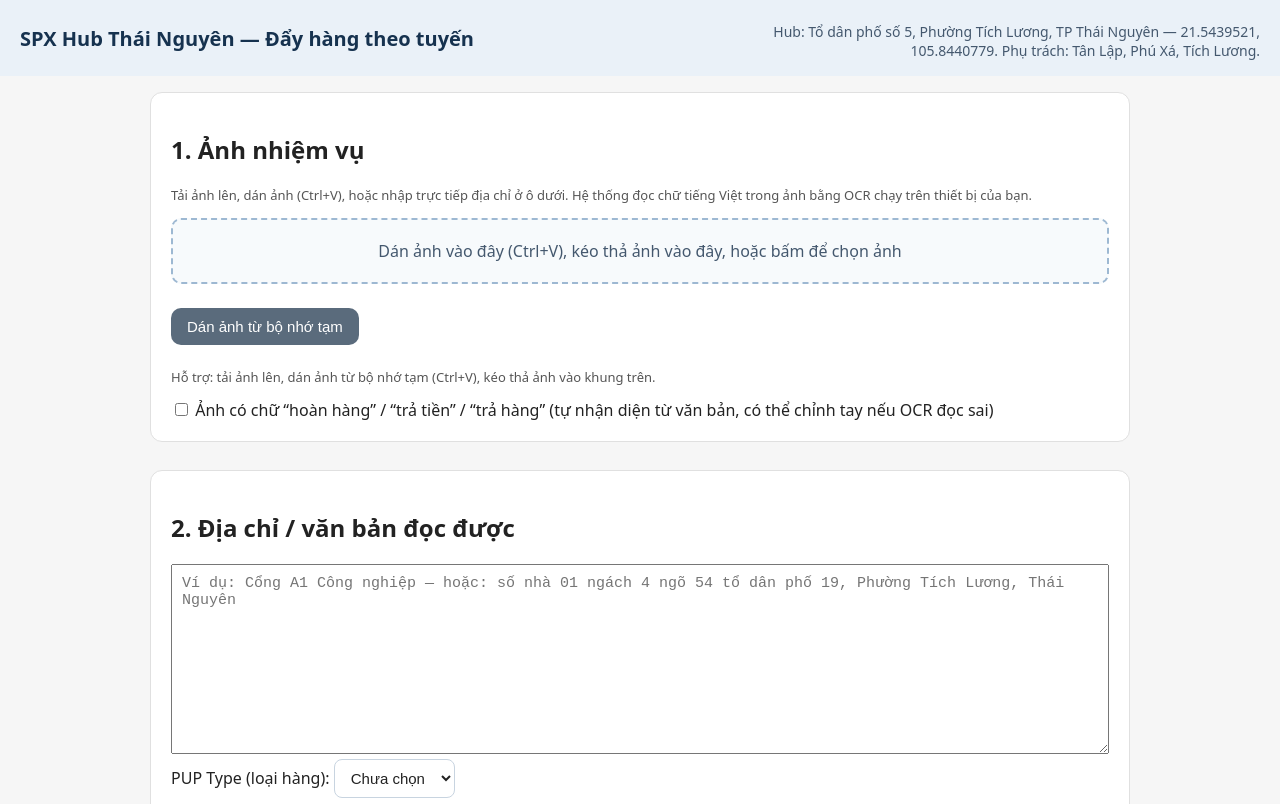
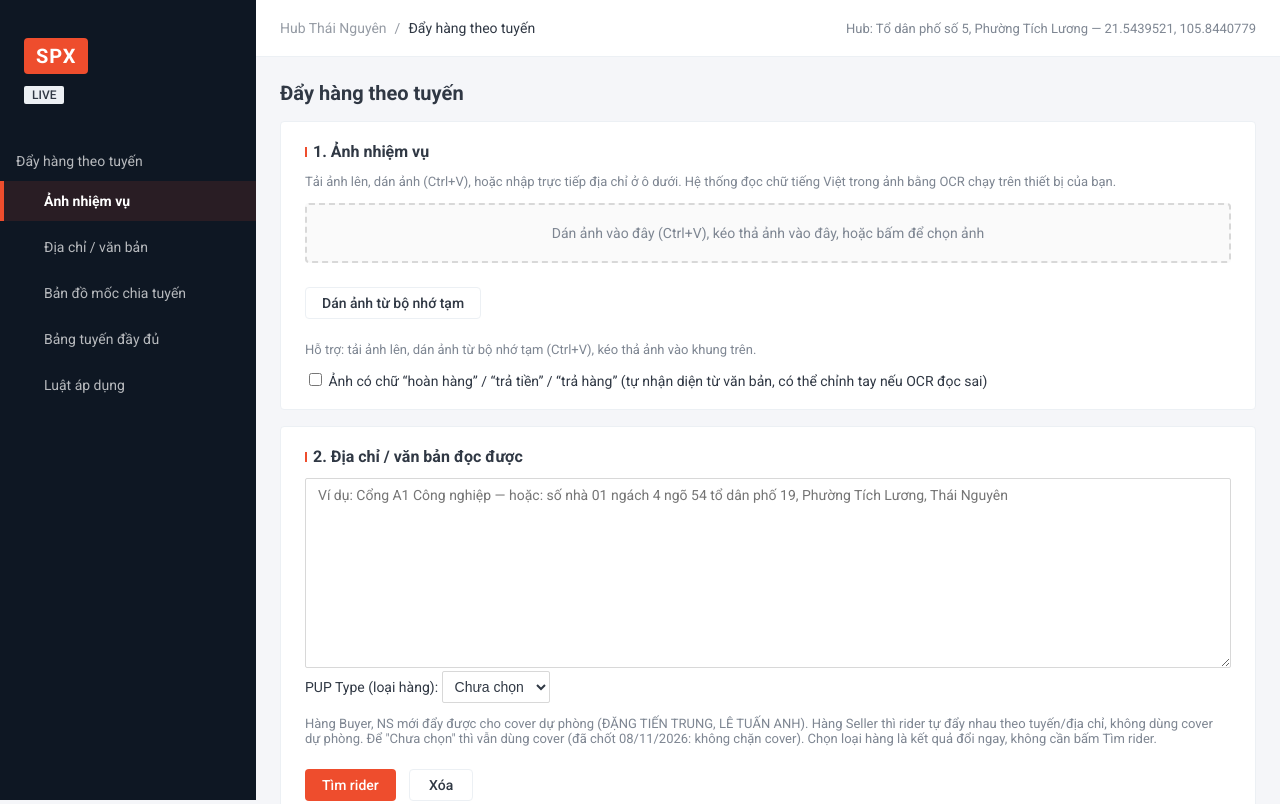
Before and after one commit to thanhbinh-ic/SPX-Hub-TNN3, a plain HTML site: page index.html in a window 1280 px wide. Shown: the top 804 px of the page. Drawn offline with nearby package versions, Linux system fonts and the light colour scheme.

Commit message:
Nhai style console SPX (ssc-ui-vue): sidebar toi 256px + topbar 56px breadcrumb, nut/bang/tag kieu SSC, font Roboto

```diff
--- a/index.html
+++ b/index.html
@@ -5,58 +5,122 @@
 <meta name="viewport" content="width=device-width,initial-scale=1">
 <title>SPX Hub Thái Nguyên — Đẩy hàng theo tuyến</title>
 <link rel="icon" type="image/svg+xml" href="favicon.svg">
+<link rel="preconnect" href="https://fonts.googleapis.com">
+<link href="https://fonts.googleapis.com/css2?family=Roboto:wght@400;500;700&display=swap" rel="stylesheet">
 <link rel="stylesheet" href="https://unpkg.com/leaflet@1.9.4/dist/leaflet.css">
 <script src="https://unpkg.com/leaflet@1.9.4/dist/leaflet.js"></script>
 <script src="https://cdn.jsdelivr.net/npm/tesseract.js@5/dist/tesseract.min.js"></script>
 <style>
-body{font-family:system-ui,-apple-system,Segoe UI,Roboto,Arial,sans-serif;margin:0;background:#f6f6f6;color:#222;text-align:justify}
-header{background:#eaf1f8;color:#16324f;padding:16px 20px;display:flex;gap:16px;align-items:center;justify-content:space-between;flex-wrap:wrap}
-header h1{margin:0;font-size:20px} header p{margin:6px 0 0;color:#44586e}
-.header-info{text-align:right;max-width:520px;font-size:14px}
-main{max-width:980px;margin:0 auto;padding:16px}
-.card{background:#fff;border:1px solid #e0e0e0;border-radius:12px;padding:20px;margin-bottom:28px}
+/* Giao dien nhai theo console SPX (spx.shopee.vn) — bo SSC UI:
+   font Roboto, sidebar toi #0e1723 rong 256px, topbar 56px + breadcrumb,
+   nut cao 32px bo 4px, bang vien #ecf0f4, tag nen #ecf0f4. */
+html{scroll-behavior:smooth}
+body{font-family:Roboto,PingFang SC,Microsoft YaHei,system-ui,-apple-system,Segoe UI,Arial,sans-serif;margin:0;background:#f5f6f9;color:#303844;font-size:14px}
+a{color:#3274f7;text-decoration:none}
+.console{display:flex;min-height:100vh}
+/* Sidebar: giong console that — nen #0e1723, chu trang 70%, muc dang chon chu trang dam + vach cam 4px ben trai */
+.sidebar{width:256px;flex:0 0 256px;background:#0e1723;color:rgba(255,255,255,.7);position:fixed;top:0;left:0;bottom:0;overflow-y:auto;z-index:60}
+.sidebar-head{height:141px;box-sizing:border-box;padding:24px;display:flex;flex-direction:column;align-items:flex-start;justify-content:center;gap:12px}
+.logo-mark{background:#ee4d2d;color:#fff;font-weight:700;font-size:20px;letter-spacing:1px;border-radius:4px;padding:6px 12px}
+.live-tag{background:#ecf0f4;color:#303844;font-size:12px;font-weight:500;padding:2px 8px;border-radius:2px}
+.menu-title{height:40px;line-height:40px;padding-left:16px;font-size:14px;color:rgba(255,255,255,.7)}
+.ssc-menu{margin:0;padding:0;list-style:none}
+.ssc-menu-item{position:relative;display:block;padding:10px 16px 10px 44px;font-size:14px;line-height:20px;color:rgba(255,255,255,.7);text-decoration:none;cursor:pointer}
+.ssc-menu-item:hover{color:#fff;background:rgba(255,255,255,.04)}
+.ssc-menu-item-selected{font-weight:700;color:#fff;background:rgba(238,77,45,.12)}
+.ssc-menu-item-cursor{display:block;position:absolute;top:0;left:0;bottom:0;width:4px;height:40px;background:#ee4d2d}
+/* Cot phai */
+.console-main{flex:1;margin-left:256px;min-width:0}
+.topbar{height:56px;background:#fff;border-bottom:1px solid #ecf0f4;display:flex;align-items:center;justify-content:space-between;gap:16px;padding:0 24px;position:sticky;top:0;z-index:50}
+.ssc-breadcrumb{display:flex;align-items:center;gap:8px;font-size:14px;color:#959ba4;white-space:nowrap;overflow:hidden}
+.ssc-breadcrumb .sep{color:#959ba4}
+.ssc-breadcrumb .current{color:#303844;overflow:hidden;text-overflow:ellipsis}
+.topbar-info{font-size:13px;color:#7e8692;text-align:right;white-space:nowrap;overflow:hidden;text-overflow:ellipsis}
+main{padding:16px 24px 32px}
+.page-title{font-size:20px;font-weight:700;color:#303844;margin:8px 0 16px}
+.card{background:#fff;border:1px solid #ecf0f4;border-radius:4px;padding:20px 24px;margin-bottom:16px;scroll-margin-top:70px}
+.card h2{font-size:16px;font-weight:700;margin:0 0 12px;color:#303844}
+.card h2::before{content:'';width:2px;height:10px;background:#ee4d2d;display:inline-block;margin-right:6px}
+.card h3{font-size:14px;font-weight:700;margin:16px 0 8px;color:#303844}
 textarea,input[type=file]{width:100%;box-sizing:border-box}
-textarea{min-height:190px;padding:10px;font-size:15px}
+textarea{min-height:190px;padding:8px 12px;font-size:14px;font-family:inherit;color:#303844;border:1px solid #d8d8d8;border-radius:2px;background:#fff}
+textarea:focus,input:focus,select:focus{border-color:#b5bbc6;outline:none}
+input[type=date]{padding:8px 12px;font-size:14px;font-family:inherit;color:#303844;border:1px solid #d8d8d8;border-radius:2px;background:#fff}
+#q{padding:8px 12px;width:100%;box-sizing:border-box;margin-bottom:8px;font-size:14px;border:1px solid #d8d8d8;border-radius:2px;color:#303844}
 #preview{text-align:center}
-#preview img{width:100%;max-width:520px;height:auto;display:block;margin:12px auto;border:1px solid #ddd;border-radius:10px}
-#pasteZone{border:2px dashed #9db8d2;border-radius:10px;padding:20px;text-align:center;color:#44586e;background:#f7fafc;cursor:pointer;margin:14px 0}
-#out{margin-bottom:28px}
+#preview img{width:100%;max-width:520px;height:auto;display:block;margin:12px auto;border:1px solid #e5e5e5;border-radius:4px}
+#pasteZone{border:2px dashed #d8d8d8;border-radius:4px;padding:20px;text-align:center;color:#7e8692;background:#fafafa;cursor:pointer;margin:14px 0}
+#out{margin-bottom:16px}
 input[type=file]{margin-bottom:12px}
-button{background:#ee4d2d;color:#fff;border:0;border-radius:10px;padding:12px 28px;font-size:16px;font-weight:700;cursor:pointer;margin:10px 10px 10px 0;box-shadow:0 2px 8px rgba(238,77,45,.35);transition:background .15s,transform .05s}
-button:hover{background:#d73211}
-button:active{transform:translateY(1px)}
-button.secondary{background:#5a6b7c;padding:10px 16px;font-size:15px;font-weight:400;box-shadow:none}
-button.secondary:hover{background:#46586a}
-select#pupType{padding:9px 12px;font-size:15px;border:1px solid #c8d4e0;border-radius:8px;background:#fff;color:#222;cursor:pointer}
-.result{border:2px solid #2f6fb2;border-radius:12px;padding:16px;background:#f2f7fc}
-.result h2{margin:0 0 6px}.warn{background:#fff8e1;border-color:#e6a700}
-.small{color:#555;font-size:13px} .tag{display:inline-block;background:#eee;border-radius:20px;padding:2px 10px;margin:2px;font-size:13px}
-table{width:100%;border-collapse:collapse;font-size:14px} th,td{border-bottom:1px solid #eee;padding:6px;text-align:left}
-#map{height:340px;border-radius:12px;background:#ddd}
+input[type=checkbox]{accent-color:#ee4d2d}
+/* Nut kieu SSC: cao 32px, bo 4px, chu 14px/500; nut chinh cam #ee4d2d */
+button,.ssc-button{display:inline-flex;align-items:center;justify-content:center;cursor:pointer;color:#303844;background:#fff;border:1px solid #ecf0f4;border-radius:4px;font-size:14px;font-weight:500;font-family:inherit;min-width:64px;height:32px;padding:0 16px;margin:10px 10px 10px 0;transition:background-color .2s}
+button:hover,.ssc-button:hover{background:rgba(0,0,0,.04)}
+button.secondary{background:#fff}
+#find,.ssc-btn-type-primary{background:#ee4d2d;border-color:transparent;color:#fff}
+#find:hover,.ssc-btn-type-primary:hover{background:#e44a2b}
+select#pupType{height:32px;padding:0 8px;font-size:14px;border:1px solid #d8d8d8;border-radius:2px;background:#fff;color:#303844;cursor:pointer}
+.result{border:1px solid #ecf0f4;border-left:3px solid #3274f7;border-radius:4px;padding:16px;background:#fff}
+.result h2{margin:0 0 6px;font-size:16px}.warn{background:#fff8db;border-left-color:#ffb014}
+.small{color:#7e8692;font-size:13px}
+.tag{display:inline-block;background:#ecf0f4;color:#303844;border-radius:2px;padding:3px 8px;margin:2px;font-size:13px}
+.tag:hover{background:#e0e4ea}
+table{width:100%;border-collapse:collapse;font-size:14px;border:1px solid #ecf0f4}
+th,td{border-bottom:1px solid #ecf0f4;padding:8px 12px;text-align:left}
+th{background:#f5f6f9;font-weight:500;line-height:20px}
+tr:last-child td{border-bottom:0}
+#map{height:340px;border-radius:4px;border:1px solid #ecf0f4;background:#ddd}
 #tbl tr.off-row{opacity:.55}
 .leaflet-container{background:#ddd}
 .test{cursor:pointer}
+hr{border:0;border-top:1px solid #ecf0f4;margin:16px 0}
+ul{padding-left:20px}li{margin-bottom:6px}
+@media (max-width:900px){
+  .sidebar{display:none}
+  .console-main{margin-left:0}
+  .topbar-info{display:none}
+  main{padding:12px 16px 24px}
+  .card{padding:16px}
+  .topbar{padding:0 16px}
+}
 </style>
 </head>
 <body>
-<header>
-<h1>SPX Hub Thái Nguyên — Đẩy hàng theo tuyến</h1>
-<p class="header-info">Hub: Tổ dân phố số 5, Phường Tích Lương, TP Thái Nguyên — 21.5439521, 105.8440779. Phụ trách: Tân Lập, Phú Xá, Tích Lương.</p>
+<div class="console">
+<aside class="sidebar">
+<div class="sidebar-head">
+<div class="logo-mark">SPX</div>
+<span class="live-tag">LIVE</span>
+</div>
+<div class="menu-title">Đẩy hàng theo tuyến</div>
+<ul class="ssc-menu">
+<li><a class="ssc-menu-item ssc-menu-item-selected" href="#sec-upload"><span class="ssc-menu-item-cursor"></span>Ảnh nhiệm vụ</a></li>
+<li><a class="ssc-menu-item" href="#sec-addr">Địa chỉ / văn bản</a></li>
+<li><a class="ssc-menu-item" href="#sec-map">Bản đồ mốc chia tuyến</a></li>
+<li><a class="ssc-menu-item" href="#sec-routes">Bảng tuyến đầy đủ</a></li>
+<li><a class="ssc-menu-item" href="#sec-rules">Luật áp dụng</a></li>
+</ul>
+</aside>
+<div class="console-main">
+<header class="topbar">
+<nav class="ssc-breadcrumb"><span>Hub Thái Nguyên</span><span class="sep">/</span><span class="current">Đẩy hàng theo tuyến</span></nav>
+<div class="topbar-info">Hub: Tổ dân phố số 5, Phường Tích Lương — 21.5439521, 105.8440779</div>
 </header>
 <main>
-<div class="card">
+<h1 class="page-title">Đẩy hàng theo tuyến</h1>
+<div class="card" id="sec-upload">
 <h2>1. Ảnh nhiệm vụ</h2>
 <p class="small">Tải ảnh lên, dán ảnh (Ctrl+V), hoặc nhập trực tiếp địa chỉ ở ô dưới. Hệ thống đọc chữ tiếng Việt trong ảnh bằng OCR chạy trên thiết bị của bạn.</p>
 <input type="file" id="img" accept="image/*" hidden>
 <div id="pasteZone">Dán ảnh vào đây (Ctrl+V), kéo thả ảnh vào đây, hoặc bấm để chọn ảnh</div>
-<button class="secondary" id="pasteBtn">Dán ảnh từ bộ nhớ tạm</button>
+<button class="ssc-button" id="pasteBtn">Dán ảnh từ bộ nhớ tạm</button>
 <p class="small">Hỗ trợ: tải ảnh lên, dán ảnh từ bộ nhớ tạm (Ctrl+V), kéo thả ảnh vào khung trên.</p>
 <div id="preview"></div>
 <p id="ocrStatus" class="small"></p>
 <label><input type="checkbox" id="hasReturn"> Ảnh có chữ “hoàn hàng” / “trả tiền” / “trả hàng” (tự nhận diện từ văn bản, có thể chỉnh tay nếu OCR đọc sai)</label>
 </div>
 
-<div class="card">
+<div class="card" id="sec-addr">
 <h2>2. Địa chỉ / văn bản đọc được</h2>
 <textarea id="addr" placeholder="Ví dụ: Cổng A1 Công nghiệp — hoặc: số nhà 01 ngách 4 ngõ 54 tổ dân phố 19, Phường Tích Lương, Thái Nguyên"></textarea>
 <label>PUP Type (loại hàng):
@@ -68,8 +132,8 @@ table{width:100%;border-collapse:collapse;font-size:14px} th,td{border-bottom:1p
 </select>
 </label>
 <p class="small">Hàng Buyer, NS mới đẩy được cho cover dự phòng (ĐẶNG TIẾN TRUNG, LÊ TUẤN ANH). Hàng Seller thì rider tự đẩy nhau theo tuyến/địa chỉ, không dùng cover dự phòng. Để "Chưa chọn" thì vẫn dùng cover (đã chốt 08/11/2026: không chặn cover). Chọn loại hàng là kết quả đổi ngay, không cần bấm Tìm rider.</p>
-<button id="find">Tìm rider</button>
-<button class="secondary" id="clear">Xóa</button>
+<button class="ssc-button ssc-btn-type-primary" id="find">Tìm rider</button>
+<button class="ssc-button" id="clear">Xóa</button>
 <p class="small">Thử nhanh:
 <span class="tag test" data-t="Cổng A1 Công nghiệp">Cổng A1 Công nghiệp</span>
 <span class="tag test" data-t="Trùm Quế, Tích Lương">Trùm Quế</span>
@@ -129,18 +193,18 @@ table{width:100%;border-collapse:collapse;font-size:14px} th,td{border-bottom:1p
 
 <div id="out"></div>
 
-<div class="card">
+<div class="card" id="sec-map">
 <h2>3. Bản đồ mốc chia tuyến</h2>
 <div id="map"></div>
 <p class="small">Mốc đã đối chiếu bản đồ thật: Hub (tọa độ đã cung cấp), ĐH Kỹ thuật Công nghiệp tại 666 Đ. 3/2, GO! Tân Lập, đường Ga Lưu Xá, đường Việt Bắc đoạn Phú Xá, ngõ 272 đường 3/2 Tân Lập. Cây xăng Mạnh Hùng: Xăng dầu Mạnh Hùng số 3, 426 Thống Nhất, Tích Lương — 21.5535057, 105.8337262.</p>
 </div>
 
-<div class="card">
+<div class="card" id="sec-routes">
 <h2>4. Bảng tuyến đầy đủ</h2>
 <input id="q" placeholder="Tìm tên rider, tổ, đường, mốc..." style="padding:8px;width:100%;box-sizing:border-box;margin-bottom:8px">
-<table id="tbl"><thead><tr><th>Mã</th><th>Rider</th><th>Phường</th><th>Tuyến</th><th>Nghỉ</th></tr></thead><tbody></tbody></table>
+<div style="overflow-x:auto"><table id="tbl"><thead><tr><th>Mã</th><th>Rider</th><th>Phường</th><th>Tuyến</th><th>Nghỉ</th></tr></thead><tbody></tbody></table></div>
 <p class="small" id="offStatus"></p>
-<button class="secondary" id="clearOff">Bỏ đánh dấu nghỉ</button>
+<button class="ssc-button" id="clearOff">Bỏ đánh dấu nghỉ</button>
 <hr>
 <h3>Lịch nghỉ theo ngày</h3>
 <p class="small">Chọn ngày rồi tích rider nghỉ vào ngày đó. Đến ngày đó, tải lại trang sẽ tự động tích nghỉ cho rider — không cần tích tay. Lịch được lưu trên trình duyệt đang dùng.</p>
@@ -150,7 +214,7 @@ table{width:100%;border-collapse:collapse;font-size:14px} th,td{border-bottom:1p
 <div id="schedList" class="small"></div>
 </div>
 
-<div class="card">
+<div class="card" id="sec-rules">
 <h2>5. Luật áp dụng — đọc kỹ trước khi gửi</h2>
 <ul>
 <li><b>Ưu tiên mốc địa danh</b> rồi mới tới tổ, số nhà, ngõ, đường.</li>
@@ -171,6 +235,8 @@ table{width:100%;border-collapse:collapse;font-size:14px} th,td{border-bottom:1p
 </ul>
 </div>
 </main>
+</div>
+</div>
 <script>
 //__RULES_START__
 const RIDERS = {
@@ -753,6 +819,12 @@ const pins=[
  [21.5535057,105.8337262,"Xăng dầu Mạnh Hùng số 3 — 426 Thống Nhất, Tích Lương (đã xác nhận)"]
 ];
 pins.forEach(p=>L.marker(p).addTo(map).bindPopup(p[2]));
+// Menu console: doi muc dang chon khi bam (giong ssc-menu-item-selected)
+document.querySelectorAll(".ssc-menu-item").forEach(a=>a.addEventListener("click",()=>{
+  document.querySelectorAll(".ssc-menu-item").forEach(x=>{x.classList.remove("ssc-menu-item-selected");const c=x.querySelector(".ssc-menu-item-cursor");if(c)c.remove();});
+  a.classList.add("ssc-menu-item-selected");
+  const cur=document.createElement("span");cur.className="ssc-menu-item-cursor";a.prepend(cur);
+}));
 </script>
 </body>
 </html>
```
Also changed, not shown: 1 other file.
